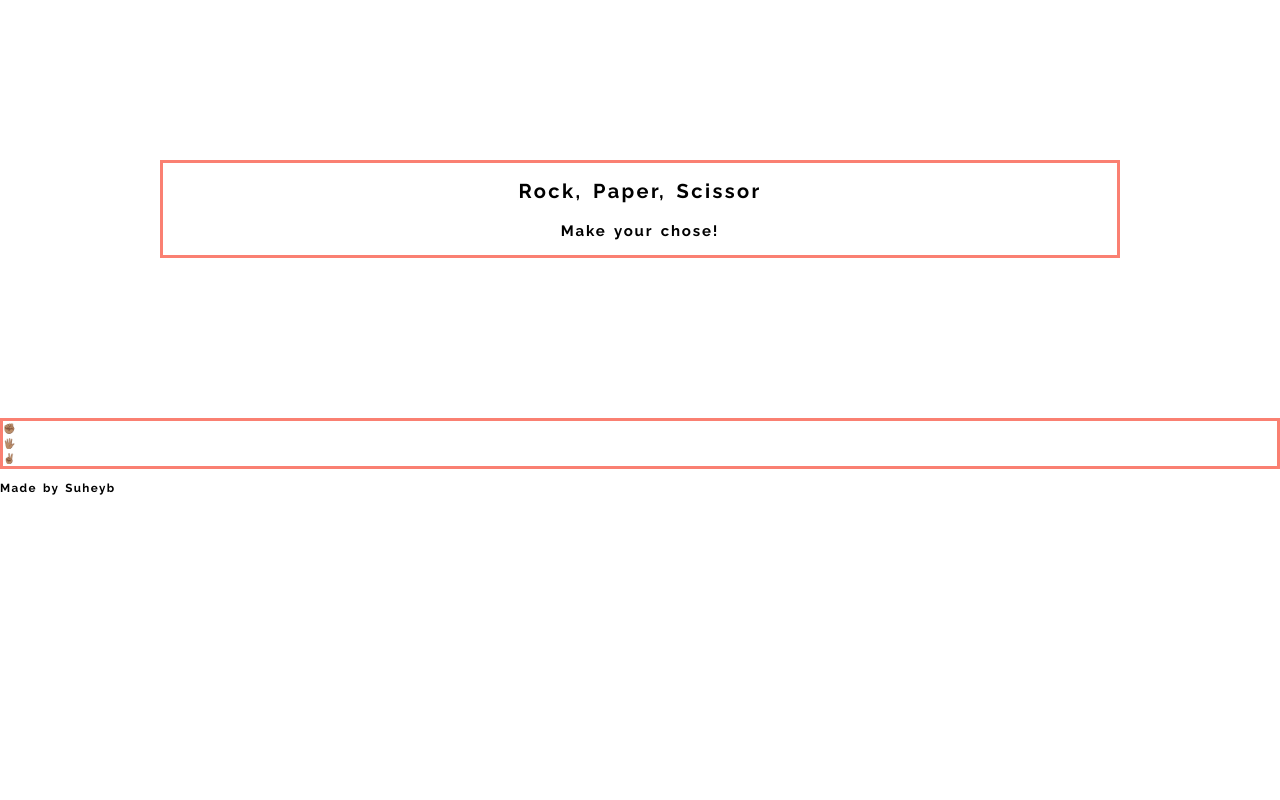
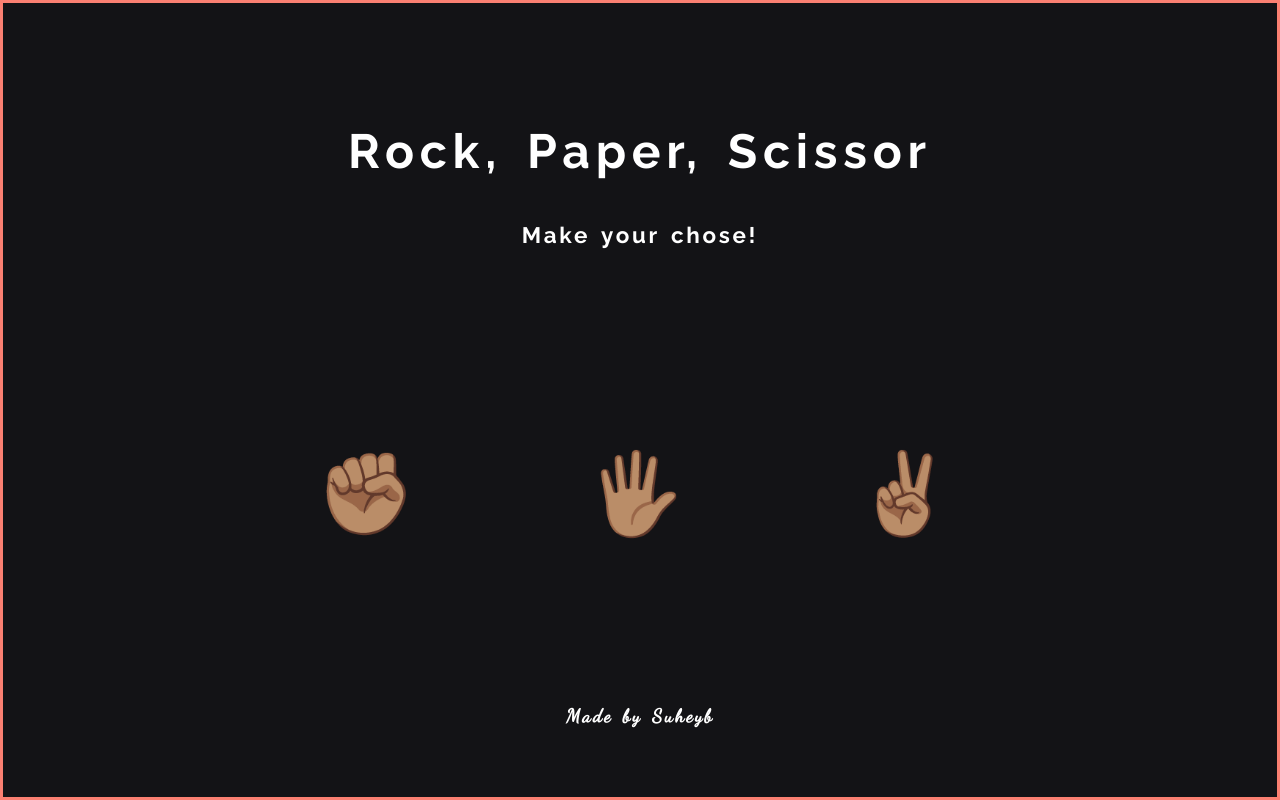
Before and after one commit to byehus/RPS-game, a plain HTML site: page index.html in a window 1280 px wide. Drawn offline with Linux system fonts and the light colour scheme.

Commit message:
Added css and changed tag in html

```diff
--- a/css/style.css
+++ b/css/style.css
@@ -1,4 +1,4 @@
-@import url("https://fonts.googleapis.com/css2?family=Raleway:wght@300;400;500;600;700;800;900&display=swap");
+@import url("https://fonts.googleapis.com/css2?family=Dancing+Script:wght@500&family=Raleway:wght@300;400;500;600;700;800;900&display=swap");
 
 /* Box Model Hack */
 * {
@@ -31,6 +31,13 @@ body {
     font-family: "Raleway", system-ui, -apple-system, BlinkMacSystemFont,
         "Segoe UI", Roboto, Oxygen, Ubuntu, Cantarell, "Open Sans",
         "Helvetica Neue", sans-serif;
+    background: #131316;
+    color: #ffff;
+    border: solid 3px salmon;
+    min-height: 100vh;
+    min-height: 100dvh;
+    display: grid;
+    grid-template-rows: auto 1fr auto;
 }
 
 /******************************************
@@ -40,15 +47,34 @@ body {
 .hdrs_ {
     text-align: center;
     font-weight: bold;
-    margin: 10rem;
-    border: solid 3px salmon;
+    margin: 5rem;
 }
 
+.hdrs_ h1 {
+    font-size: 3rem;
+}
+
+.hdrs_ h2 {
+    font-size: 1.4rem;
+}
+
+.container {
+    display: flex;
+    justify-content: center;
+    align-items: center;
+    gap: 10rem;
+}
 .gs_ {
-    border: solid 3px salmon;
+    font-size: 5rem;
 }
 
 footer {
+    text-align: center;
+    margin: 3rem;
+    font-family: "Dancing Script", system-ui, -apple-system, BlinkMacSystemFont,
+        "Segoe UI", Roboto, Oxygen, Ubuntu, Cantarell, "Open Sans",
+        "Helvetica Neue", sans-serif;
+    font-size: 1rem;
 }
 
 /******************************************
--- a/index.html
+++ b/index.html
@@ -23,11 +23,11 @@
 	</div>
 
 	<!-- Main sectio/Game Area -->
-	<section class="container gs_">
+	<main class="container gs_">
 		<div class="roc_">✊🏽</div>
 		<div class="pap_">🖐🏽</div>
 		<div class="scis_">✌🏽</div>
-	</section>
+	</main>
 	<!-- Footer -->
 
 	<footer>
```
